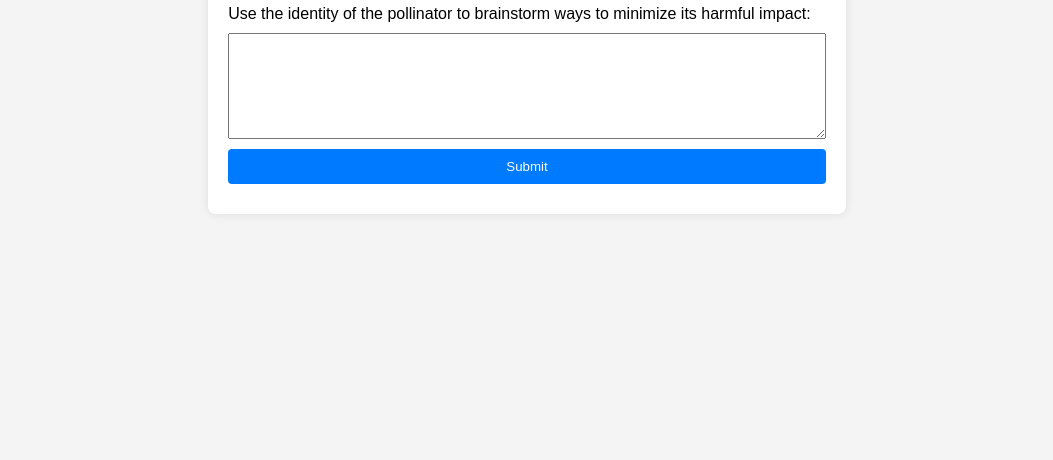
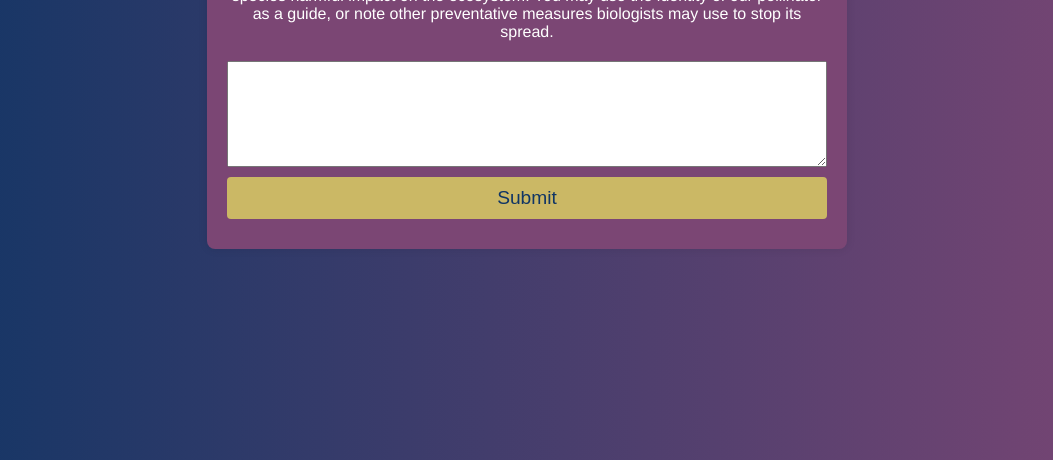
Before and after one commit to adaselcuk/escape-room-bio, a website: page views/index.html in a window 1280 px wide. Shown: the part 340-800 px from the top of the page, without its empty margins (113-1166 px from the left). Drawn offline with Linux system fonts and the light colour scheme.

Commit message:
styling of landing page

```diff
--- a/public/styles.css
+++ b/public/styles.css
@@ -1,18 +1,22 @@
 body {
-	font-family: Arial, sans-serif;
-	background-color: #f4f4f4;
+	font-family: Helvetica, sans-serif;
 	display: flex;
 	justify-content: center;
 	align-items: center;
 	height: 100vh;
 	margin: 0;
+	background: linear-gradient(to right, #103565, #7b4674);
+	color: white;
   }
 
   .container {
-	background: white;
+	background: #7b4674;
 	padding: 20px;
 	border-radius: 8px;
 	box-shadow: 0 0 10px rgba(0, 0, 0, 0.1);
+	max-width: 600px;
+	width: 100%;
+	margin: 0 auto;
   }
 
   h1 {
@@ -31,19 +35,28 @@ body {
   textarea {
 	resize: vertical;
 	min-height: 100px;
+	font-size: 1.2em;
+  }
+
+  label {
+	white-space: normal;
+	text-align: center;
+	margin-bottom: 20px;
   }
 
   button {
 	padding: 10px;
-	background-color: #007BFF;
-	color: white;
+	background-color: #cbb865;
+	color: #103565;
 	border: none;
 	border-radius: 4px;
 	cursor: pointer;
+	font-size: 1.2em;
   }
 
   button:hover {
 	background-color: #0056b3;
+	box-shadow: 0 4px 8px rgba(0, 0, 0, 0.2);
   }
 
   #responses {
--- a/views/index.html
+++ b/views/index.html
@@ -10,7 +10,7 @@
   <div class="container">
     <h1>Escape Room Invasive Plant Strategies</h1>
     <form id="pollinatorForm" action="/submit" method="POST">
-      <label for="response">Use the identity of the pollinator to brainstorm ways to minimize its harmful impact:</label>
+      <label for="response">Here is your opportunity to brainstorm! Think of some ways to minimize the invasive species harmful impact on the ecosystem. You may use the identity of our pollinator as a guide, or note other preventative measures biologists may use to stop its spread.</label>
       <textarea id="response" name="response" required></textarea>
       <button type="submit">Submit</button>
     </form>
```
Also changed, not shown: README.md.
